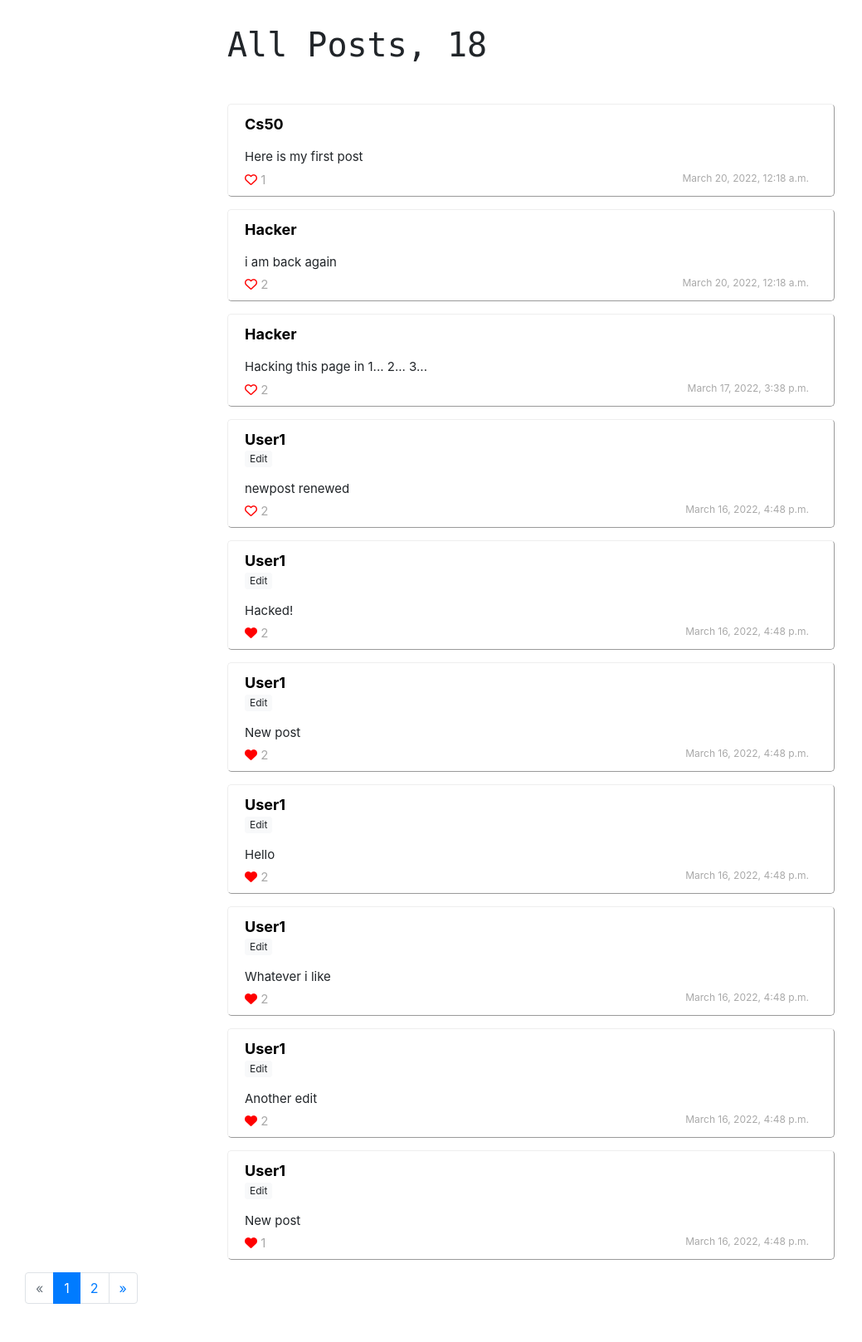
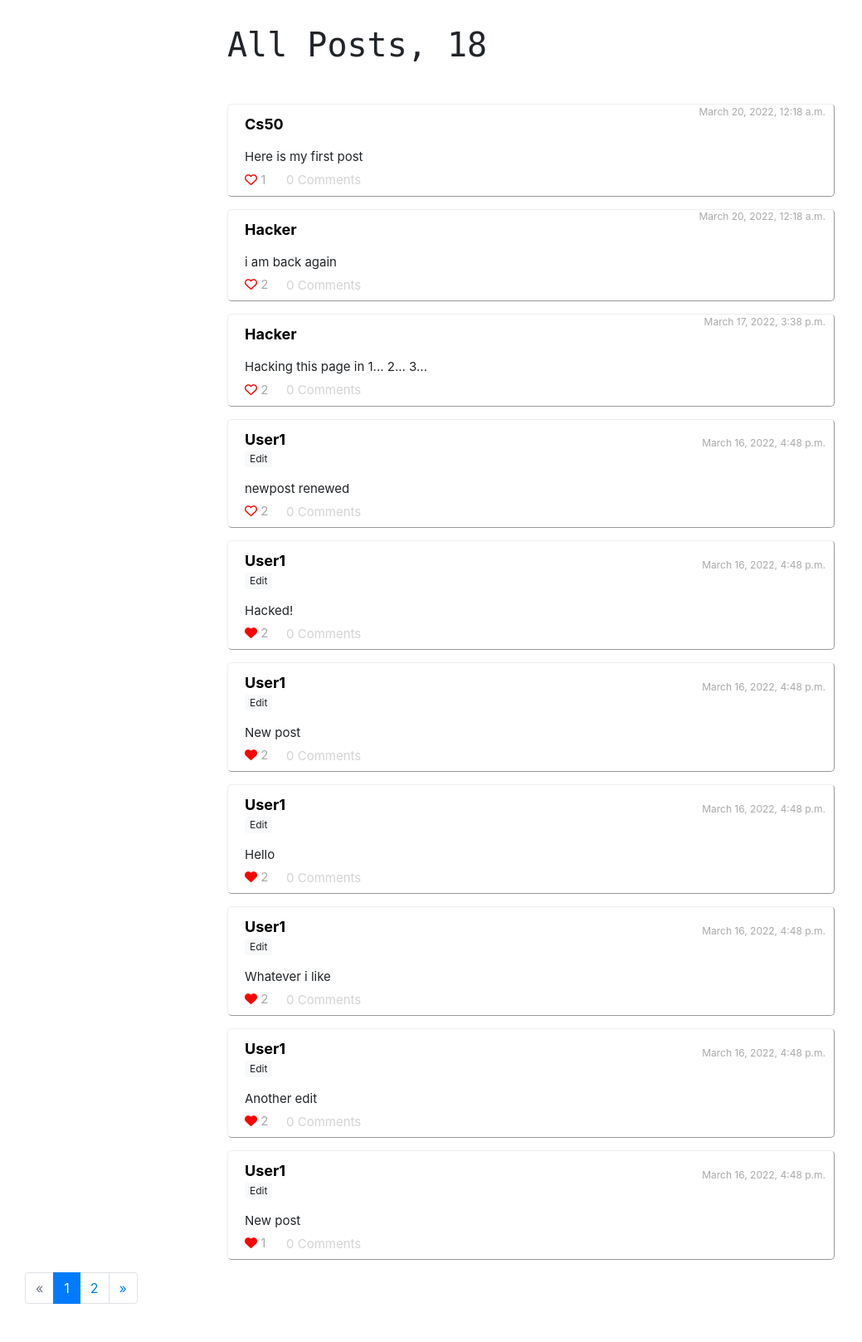
Before and after one commit to jamestha3d/cs50project4, a Django app: page /all_posts in a window 1280 px wide. Shown: the part 56-1673 px from the top of the page at 83% size, without its empty margins (0-1039 px from the left). Run offline with Django 3.2, Linux system fonts and the light colour scheme; a user stored in the database is signed in; data comes from the database, SQL or seed files in the repository; both versions use the stored data as it was after the commit; some libraries are stand-ins or nearby versions.

Commit message:
adding comments and photos

```diff
--- a/network/static/network/network.js
+++ b/network/static/network/network.js
@@ -80,7 +80,9 @@ document.addEventListener('DOMContentLoaded', () => {
  	});
 
  	//select all like buttons
- 	document.querySelectorAll('.likebutton').forEach(button => {
+ 	likebutton = document.querySelectorAll('.likebutton');
+ 	if (likebutton) {
+ 		likebutton.forEach(button => {
  		button.onclick = () => {
 
  			//get info from data-set property of button
@@ -111,10 +113,13 @@ document.addEventListener('DOMContentLoaded', () => {
  		}
 
  	});
+ 	}
+
 
  	//select the follow button
- 	document.querySelector('#follow').onclick = function () {
-
+ 	followbutton = document.querySelector('#follow');
+ 	if (followbutton) {
+ 		followbutton.onclick = function () {
  		//know the user who wants to follow
  		const user2 = this.dataset.userid;
  		numFollowers = document.querySelector('#num_followers');
@@ -137,8 +142,10 @@ document.addEventListener('DOMContentLoaded', () => {
  		numFollowers.innerHTML = numFollow;
  		follow(user2);
  		console.log(user2);
-
  		//follow this person
  		//(send info to server)
+ 		}
  	}
+
+
  } );
--- a/network/static/network/styles.css
+++ b/network/static/network/styles.css
@@ -90,9 +90,11 @@
 
     float: right;
     width: auto;
-
+    position:  relative;
+    top: -80px;
     font-size: 12px;
     color: darkgrey;
+    left: 20px;
 
 }
 
--- a/network/templates/network/allposts.html
+++ b/network/templates/network/allposts.html
@@ -43,6 +43,10 @@
                         <i class="far fa-heart"></i>
                         {% endif %}
                     </span><a class="postlikesnum" style="color: darkgrey"> {{post.likes}}</a>
+                    <div class="commentscontainer" style='color: lightgrey'>
+                        <a style="position: relative; left: 50px; top: -22px; cursor: pointer; float: right;"> 0 Comments</a>
+
+                    </div>
 
                 </div>
 
```
Also changed, not shown: db.sqlite3.
